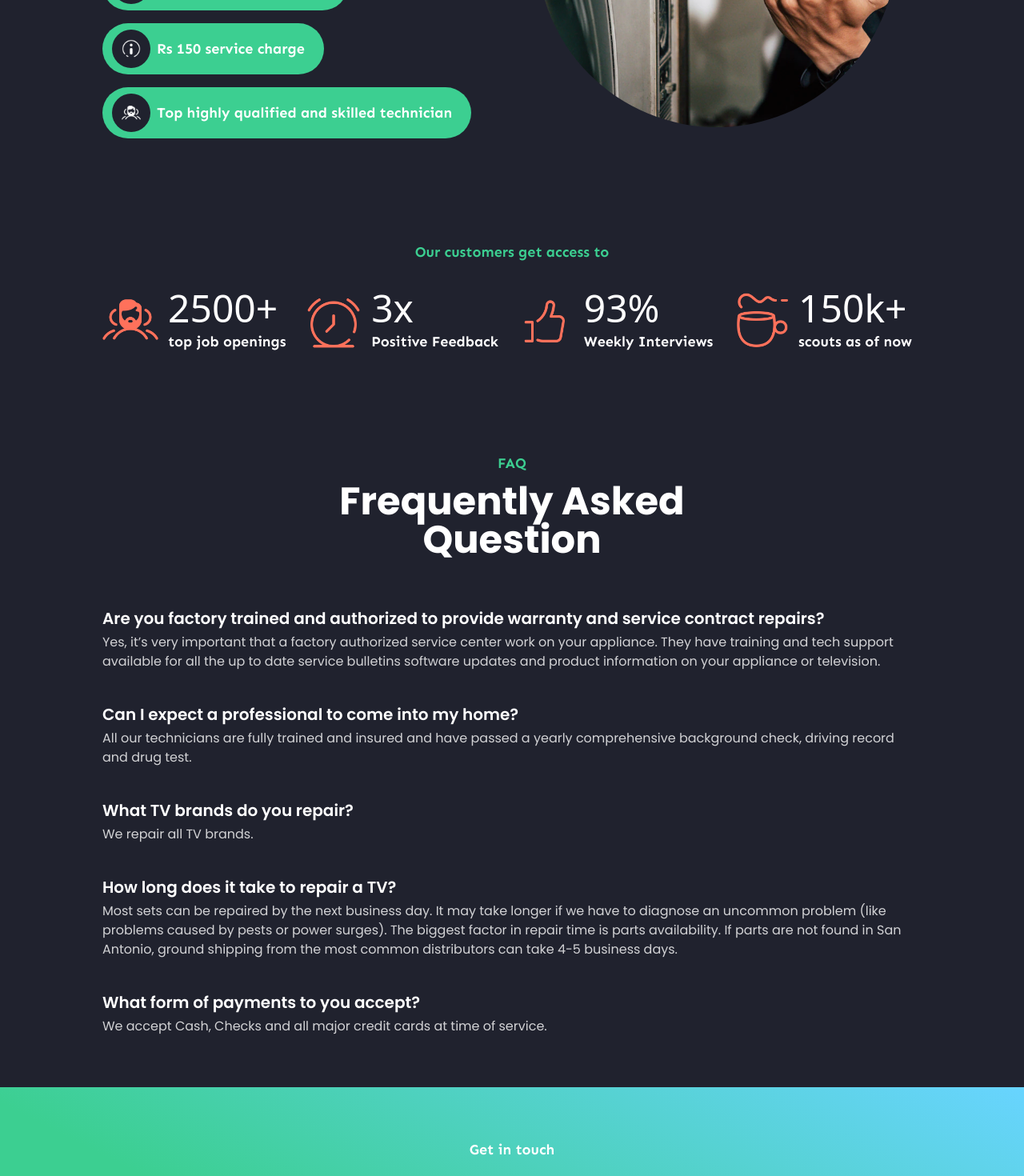
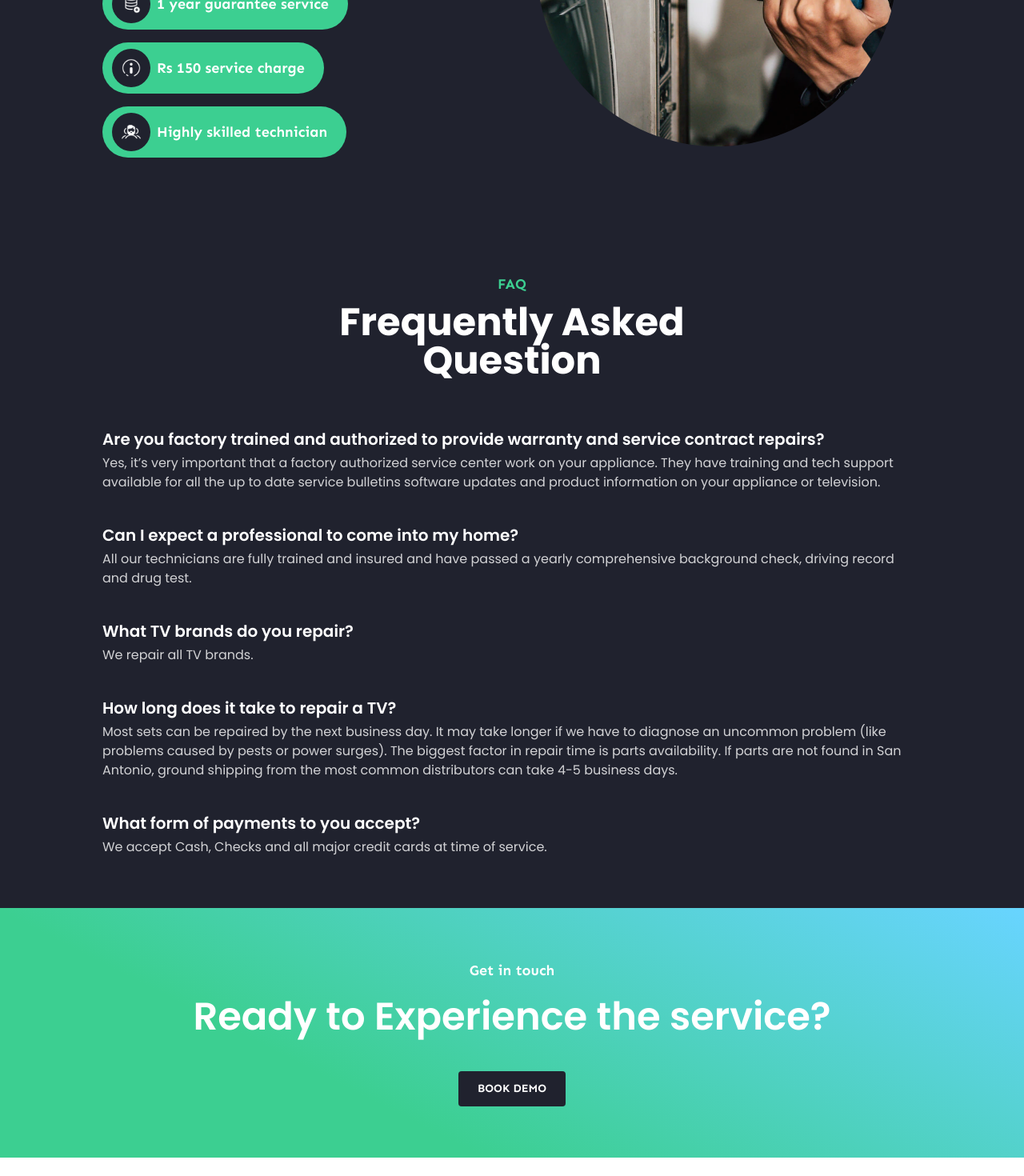
Before and after one commit to sinrosha/lead-gen-engine, a Next.js app: page / in a window 1280 px wide. Shown: the part 2260-3730 px from the top of the page at 80% size. After the commit the page ends 3707 px from the top, so only its background shows below. Built offline with nearby package versions, Linux system fonts and the light colour scheme.

Commit message:
final changes

```diff
--- a/components/GetInTouch/Index.jsx
+++ b/components/GetInTouch/Index.jsx
@@ -8,10 +8,10 @@ function GetInTouch() {
           <h4 className='text-white block w-full text-center text-lg font-bold font-sen mb-2.5'>
             Get in touch
           </h4>
-          <h3 className='text-white text-7xl font-semibold text-center font-poppins mt-5 mb-3'>
+          <h3 className='text-white px-4  text-3xl md:text-5xl font-semibold text-center font-poppins mt-5 mb-3'>
             Ready to Experience the service?
           </h3>
-          <button className="bg-black-bg inline-block py-3 px-6 font-sen text-white font-bold text-sm rounded mt-8 hover:opacity-80 transition">BOOK DEMO</button>
+          <a href='tel:918459982237' className="bg-black-bg inline-block py-3 px-6 font-sen text-white font-bold text-sm rounded mt-8 hover:opacity-80 transition">BOOK DEMO</a>
         </div>
       </div>
     </section>
--- a/components/Testimonail/index.jsx
+++ b/components/Testimonail/index.jsx
@@ -11,7 +11,7 @@ const Testimonial = ({testimonials}) => {
             <picture className="img block w-40 mx-auto">
               <Image width="120" height="120" src={testimonial.img} className="rounded-full" alt={testimonial.name}/>
             </picture>
-            <p className="text-white py-5 md:p-5 text-base md:w-11/12 mx-auto h-28">{testimonial.text}</p>
+            <p className="text-white py-5 md:p-5 text-base md:w-11/12 mx-auto">{testimonial.text}</p>
             <p className="text-slate-400 mb-1 font-poppins">{testimonial.name}</p>
             <p className="text-slate-300 font-poppins">{testimonial.designation}</p>
           </div>
--- a/pages/index.jsx
+++ b/pages/index.jsx
@@ -120,7 +120,7 @@ const Home = () => {
     },
     {
       id:4,
-      para: "Top highly qualified and skilled technician",
+      para: "Highly skilled technician",
       img: "/four.png"
     }
   ]
@@ -158,7 +158,7 @@ const Home = () => {
       <BrandSlider brands={brands}/>
       <Testimonial testimonials={testimonialContent} />
       <Featurelist features={features}/>
-      <Stats stats={stats}/>
+      {/* <Stats stats={stats}/> */}
       <FAQ FAQS={faqs}/>
       <GetInTouch />
       <FloatingCTA />
```
